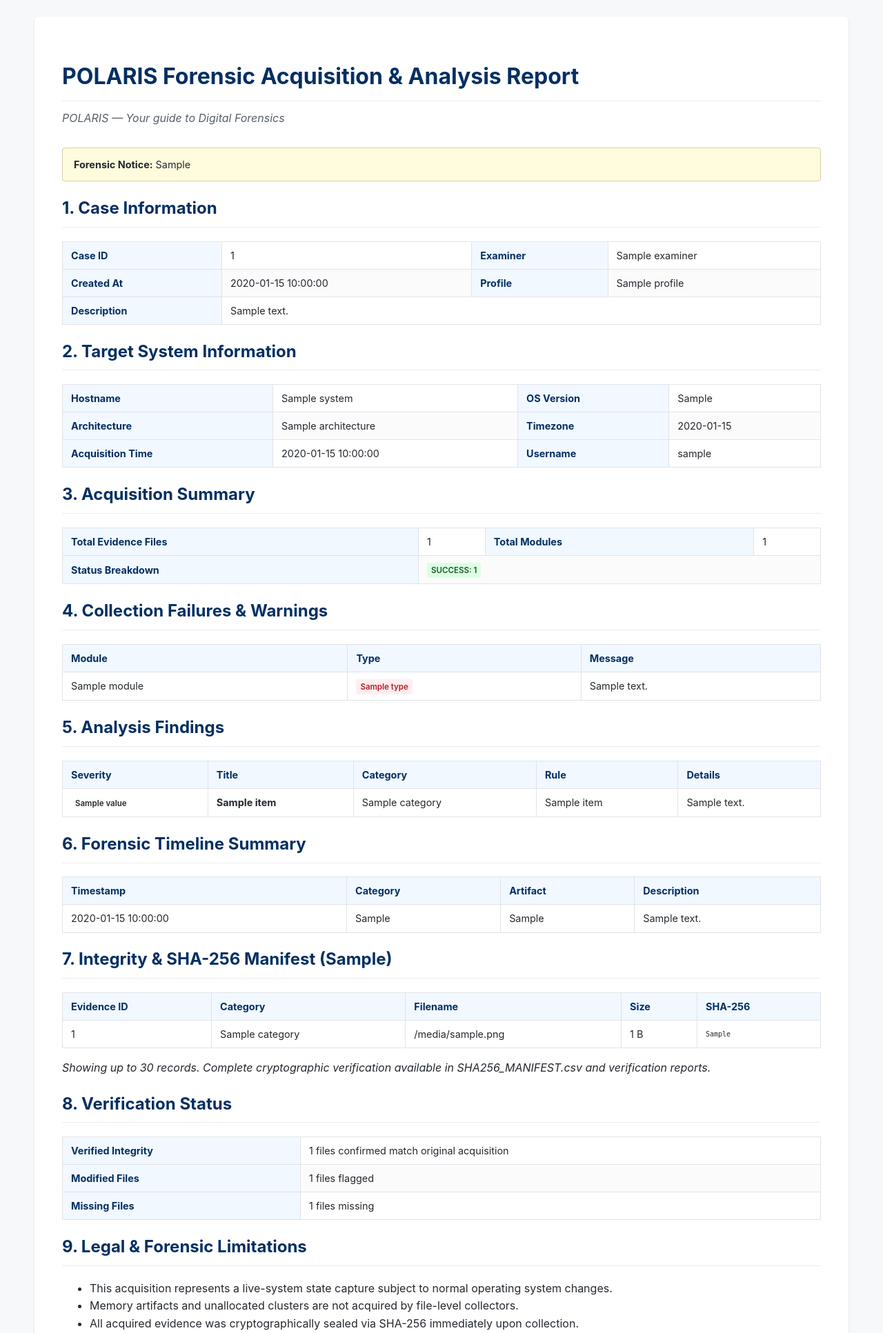
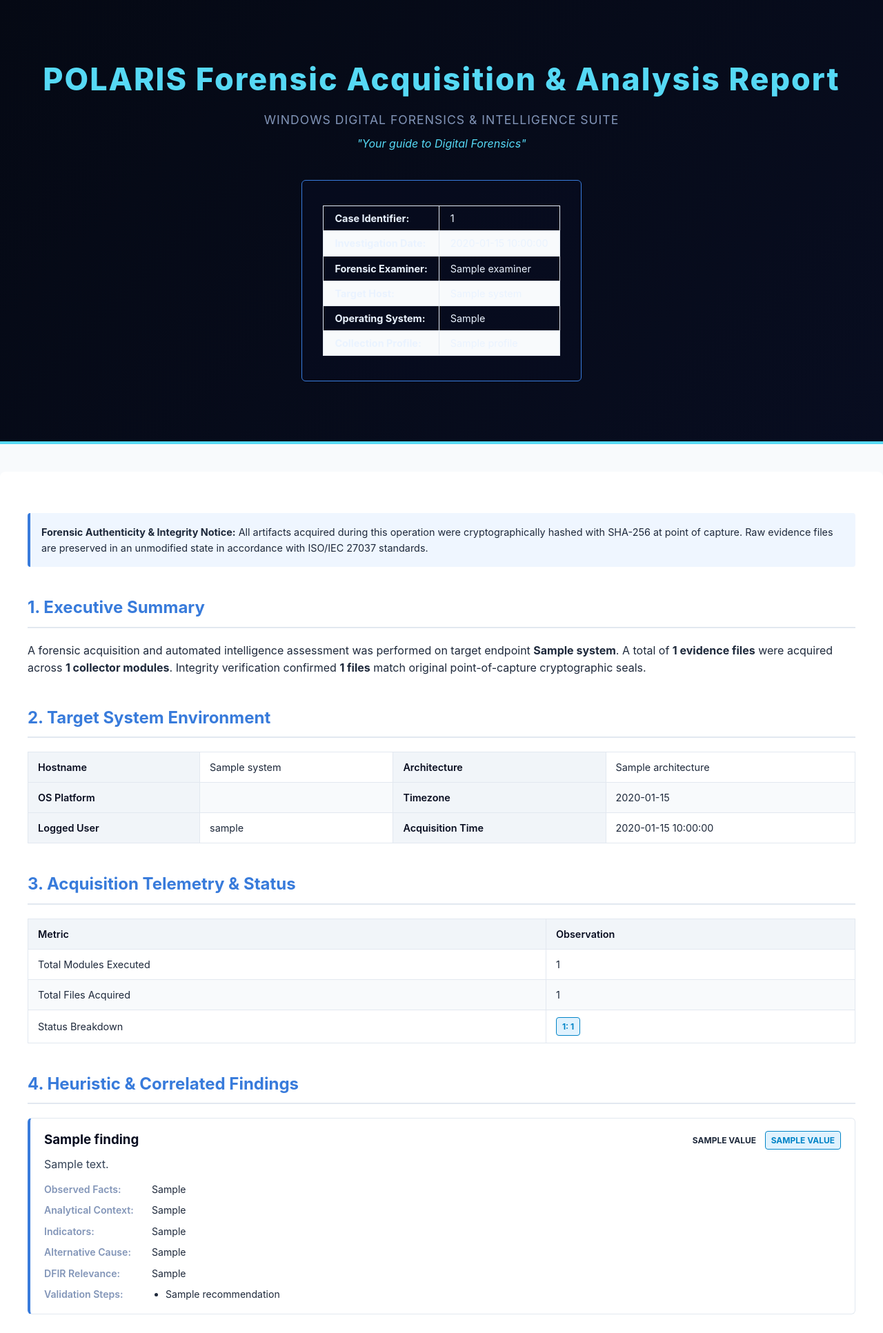
Before and after one commit to cranbru/polaris, a Python web app: template reports/templates/report.html in a window 1280 px wide. Shown: the top 1933 px of the page at 69% size. Run offline with Jinja, Linux system fonts and the light colour scheme; the template is opened without the code that fills it: most values are stand-ins (such as "Sample title", 1, 10 or a date in 2020).

Commit message:
feat(report): upgrade HTML report engine with celestial styling, explainability grid and AI intelligence section

```diff
--- a/reports/templates/report.html
+++ b/reports/templates/report.html
@@ -2,188 +2,330 @@
 <html lang="en">
 <head>
     <meta charset="UTF-8">
-    <title>POLARIS Forensic Report - {{ case.case_id }}</title>
+    <title>POLARIS Forensic Intelligence Report - {{ case.case_id }}</title>
     <style>
+        :root {
+            --midnight-navy: #080D20;
+            --deep-space: #050914;
+            --stellar-blue: #387BDB;
+            --aurora-cyan: #56D9F5;
+            --nebula-violet: #9775E8;
+            --starlight-white: #EAF3FF;
+            --muted-blue: #8295B8;
+            --success-green: #45D6A0;
+            --warning-amber: #FFBF69;
+            --critical-red: #FF5D73;
+            --card-bg: #FFFFFF;
+            --border-color: #E2E8F0;
+        }
+
         body {
             font-family: -apple-system, BlinkMacSystemFont, "Segoe UI", Roboto, Helvetica, Arial, sans-serif;
+            background-color: #F8FAFC;
+            color: #1E293B;
+            margin: 0;
+            padding: 0;
             line-height: 1.6;
-            color: #24292e;
-            background-color: #f6f8fa;
+        }
+
+        .cover-page {
+            background: linear-gradient(135deg, var(--deep-space) 0%, var(--midnight-navy) 100%);
+            color: var(--starlight-white);
+            padding: 80px 40px;
+            text-align: center;
+            border-bottom: 4px solid var(--aurora-cyan);
+        }
+
+        .cover-page h1 {
+            font-size: 2.8rem;
             margin: 0;
-            padding: 24px;
+            letter-spacing: 2px;
+            color: var(--aurora-cyan);
+            font-weight: 800;
         }
+
+        .cover-page .subtitle {
+            font-size: 1.1rem;
+            color: var(--muted-blue);
+            margin-top: 8px;
+            letter-spacing: 1px;
+        }
+
+        .cover-meta {
+            margin-top: 40px;
+            display: inline-block;
+            text-align: left;
+            background: rgba(8, 13, 32, 0.6);
+            border: 1px solid var(--stellar-blue);
+            border-radius: 6px;
+            padding: 20px 30px;
+        }
+
+        .cover-meta table td {
+            padding: 6px 16px;
+            color: var(--starlight-white);
+        }
+
         .container {
-            max-width: 1100px;
-            margin: 0 auto;
-            background: #ffffff;
+            max-width: 1200px;
+            margin: 40px auto;
+            background: var(--card-bg);
             padding: 40px;
-            border-radius: 6px;
-            box-shadow: 0 1px 3px rgba(0,0,0,0.12);
+            border-radius: 8px;
+            box-shadow: 0 4px 6px -1px rgba(0,0,0,0.05);
         }
-        h1, h2, h3 {
-            border-bottom: 1px solid #eaecef;
-            padding-bottom: 0.3em;
-            color: #032f62;
+
+        h2 {
+            color: var(--stellar-blue);
+            border-bottom: 2px solid var(--border-color);
+            padding-bottom: 8px;
+            margin-top: 40px;
+            font-size: 1.5rem;
         }
-        .header {
-            margin-bottom: 30px;
+
+        h3 {
+            color: var(--midnight-navy);
+            margin-top: 24px;
         }
-        .tagline {
-            font-style: italic;
-            color: #586069;
-            margin-top: -10px;
-        }
-        .alert-warning {
-            background-color: #fffbdd;
-            border: 1px solid #d9d0a5;
-            padding: 12px 16px;
-            border-radius: 4px;
-            margin-bottom: 20px;
-            font-size: 0.9em;
-        }
+
         table {
             width: 100%;
             border-collapse: collapse;
             margin: 16px 0;
-            font-size: 0.9em;
+            font-size: 0.9rem;
         }
+
         th, td {
-            border: 1px solid #e1e4e8;
-            padding: 8px 12px;
+            border: 1px solid var(--border-color);
+            padding: 10px 14px;
             text-align: left;
         }
+
         th {
-            background-color: #f1f8ff;
-            color: #032f62;
+            background-color: #F1F5F9;
+            color: var(--midnight-navy);
+            font-weight: 600;
         }
+
         tr:nth-child(even) {
-            background-color: #fbfbfc;
+            background-color: #F8FAFC;
         }
+
         .badge {
             display: inline-block;
-            padding: 2px 6px;
-            border-radius: 3px;
-            font-size: 0.8em;
+            padding: 3px 8px;
+            border-radius: 4px;
+            font-size: 0.75rem;
+            font-weight: 700;
+            text-transform: uppercase;
+        }
+
+        .badge-critical { background-color: #FEE2E2; color: var(--critical-red); border: 1px solid var(--critical-red); }
+        .badge-high { background-color: #FFEDD5; color: #EA580C; border: 1px solid #EA580C; }
+        .badge-medium { background-color: #FEF3C7; color: #D97706; border: 1px solid #D97706; }
+        .badge-low { background-color: #E0E7FF; color: var(--stellar-blue); border: 1px solid var(--stellar-blue); }
+        .badge-info { background-color: #E0F2FE; color: #0284C7; border: 1px solid #0284C7; }
+        .badge-success { background-color: #DCFCE7; color: #166534; border: 1px solid #166534; }
+
+        .hash-code {
+            font-family: ui-monospace, SFMono-Regular, Menlo, Monaco, Consolas, monospace;
+            font-size: 0.8rem;
+            color: #475569;
+            word-break: break-all;
+        }
+
+        .finding-card {
+            border: 1px solid var(--border-color);
+            border-left: 4px solid var(--stellar-blue);
+            border-radius: 6px;
+            padding: 16px 20px;
+            margin-bottom: 20px;
+            background: #FFFFFF;
+        }
+
+        .finding-card.critical { border-left-color: var(--critical-red); }
+        .finding-card.high { border-left-color: #EA580C; }
+        .finding-card.medium { border-left-color: #D97706; }
+
+        .explainable-grid {
+            display: grid;
+            grid-template-columns: 140px 1fr;
+            gap: 8px 16px;
+            font-size: 0.88rem;
+            margin-top: 12px;
+        }
+
+        .explainable-grid .label {
             font-weight: 600;
+            color: var(--muted-blue);
         }
-        .badge-success { background: #dcffe4; color: #165c26; }
-        .badge-failed { background: #ffeef0; color: #b31d28; }
-        .badge-skipped { background: #f1f8ff; color: #0366d6; }
-        .badge-critical { background: #b31d28; color: #fff; }
-        .badge-high { background: #d73a49; color: #fff; }
-        .badge-medium { background: #f66a0a; color: #fff; }
-        .badge-low { background: #ffd33d; color: #24292e; }
-        .badge-info { background: #0366d6; color: #fff; }
-        .hash-code {
-            font-family: monospace;
-            font-size: 0.85em;
-            word-break: break-all;
+
+        .notice-banner {
+            background-color: #EFF6FF;
+            border-left: 4px solid var(--stellar-blue);
+            padding: 16px;
+            margin: 20px 0;
+            border-radius: 4px;
+            font-size: 0.9rem;
+        }
+
+        .footer {
+            text-align: center;
+            margin-top: 60px;
+            padding-top: 20px;
+            border-top: 1px solid var(--border-color);
+            color: var(--muted-blue);
+            font-size: 0.85rem;
         }
     </style>
 </head>
 <body>
+
+<div class="cover-page">
+    <h1>POLARIS Forensic Acquisition & Analysis Report</h1>
+    <div class="subtitle">WINDOWS DIGITAL FORENSICS &amp; INTELLIGENCE SUITE</div>
+    <div style="margin-top: 8px; font-style: italic; color: var(--aurora-cyan);">"Your guide to Digital Forensics"</div>
+
+    <div class="cover-meta">
+        <table>
+            <tr><td><strong>Case Identifier:</strong></td><td>{{ case.case_id }}</td></tr>
+            <tr><td><strong>Investigation Date:</strong></td><td>{{ case.created_at }}</td></tr>
+            <tr><td><strong>Forensic Examiner:</strong></td><td>{{ case.examiner or 'Unassigned' }}</td></tr>
+            <tr><td><strong>Target Host:</strong></td><td>{{ system.hostname or 'Unknown' }}</td></tr>
+            <tr><td><strong>Operating System:</strong></td><td>{{ system.os_version or system.platform or 'Windows' }}</td></tr>
+            <tr><td><strong>Collection Profile:</strong></td><td>{{ case.profile or 'Full' }}</td></tr>
+        </table>
+    </div>
+</div>
+
 <div class="container">
-    <div class="header">
-        <h1>POLARIS Forensic Acquisition & Analysis Report</h1>
-        <div class="tagline">POLARIS — Your guide to Digital Forensics</div>
+
+    <div class="notice-banner">
+        <strong>Forensic Authenticity &amp; Integrity Notice:</strong> All artifacts acquired during this operation were cryptographically hashed with SHA-256 at point of capture. Raw evidence files are preserved in an unmodified state in accordance with ISO/IEC 27037 standards.
     </div>
 
-    <div class="alert-warning">
-        <strong>Forensic Notice:</strong> {{ live_warning }}
-    </div>
+    <h2>1. Executive Summary</h2>
+    <p>
+        A forensic acquisition and automated intelligence assessment was performed on target endpoint <strong>{{ system.hostname }}</strong>.
+        A total of <strong>{{ evidence_summary.total_files }} evidence files</strong> were acquired across <strong>{{ evidence_summary.total_modules }} collector modules</strong>.
+        Integrity verification confirmed <strong>{{ verification.verified|length }} files</strong> match original point-of-capture cryptographic seals.
+    </p>
 
-    <h2>1. Case Information</h2>
+    <h2>2. Target System Environment</h2>
     <table>
-        <tr><th>Case ID</th><td>{{ case.case_id }}</td><th>Examiner</th><td>{{ case.examiner or 'N/A' }}</td></tr>
-        <tr><th>Created At</th><td>{{ case.created_at }}</td><th>Profile</th><td>{{ case.profile or 'Standard' }}</td></tr>
-        <tr><th>Description</th><td colspan="3">{{ case.description or 'None provided' }}</td></tr>
+        <tr><th>Hostname</th><td>{{ system.hostname }}</td><th>Architecture</th><td>{{ system.architecture }}</td></tr>
+        <tr><th>OS Platform</th><td>{{ system.platform }}</td><th>Timezone</th><td>{{ system.timezone or 'UTC' }}</td></tr>
+        <tr><th>Logged User</th><td>{{ system.username }}</td><th>Acquisition Time</th><td>{{ system.collection_timestamp }}</td></tr>
     </table>
 
-    <h2>2. Target System Information</h2>
+    <h2>3. Acquisition Telemetry &amp; Status</h2>
     <table>
-        <tr><th>Hostname</th><td>{{ system.hostname }}</td><th>OS Version</th><td>{{ system.os_version or system.platform }}</td></tr>
-        <tr><th>Architecture</th><td>{{ system.architecture }}</td><th>Timezone</th><td>{{ system.timezone or 'UTC' }}</td></tr>
-        <tr><th>Acquisition Time</th><td>{{ system.collection_timestamp }}</td><th>Username</th><td>{{ system.username }}</td></tr>
+        <thead>
+            <tr><th>Metric</th><th>Observation</th></tr>
+        </thead>
+        <tbody>
+            <tr><td>Total Modules Executed</td><td>{{ evidence_summary.total_modules }}</td></tr>
+            <tr><td>Total Files Acquired</td><td>{{ evidence_summary.total_files }}</td></tr>
+            <tr>
+                <td>Status Breakdown</td>
+                <td>
+                    {% for st, count in evidence_summary.status_counts.items() %}
+                        <span class="badge badge-info">{{ st }}: {{ count }}</span>
+                    {% endfor %}
+                </td>
+            </tr>
+        </tbody>
     </table>
 
-    <h2>3. Acquisition Summary</h2>
-    <table>
-        <tr><th>Total Evidence Files</th><td>{{ evidence_summary.total_files }}</td><th>Total Modules</th><td>{{ evidence_summary.total_modules }}</td></tr>
-        <tr>
-            <th>Status Breakdown</th>
-            <td colspan="3">
-                {% for status, count in evidence_summary.status_counts.items() %}
-                    <span class="badge badge-{{ status.lower() }}">{{ status }}: {{ count }}</span>
-                {% endfor %}
-            </td>
-        </tr>
-    </table>
+    <h2>4. Heuristic &amp; Correlated Findings</h2>
+    {% if findings %}
+        {% for f in findings %}
+        <div class="finding-card {{ f.severity.value if f.severity.value is defined else f.severity }}">
+            <div style="display: flex; justify-content: space-between; align-items: center;">
+                <h3 style="margin: 0; color: var(--midnight-navy);">{{ f.title }}</h3>
+                <div>
+                    <span class="badge badge-{{ f.severity.value if f.severity.value is defined else f.severity }}">{{ f.severity.value if f.severity.value is defined else f.severity }}</span>
+                    <span class="badge badge-info">{{ f.grounding.value if f.grounding.value is defined else f.grounding }}</span>
+                </div>
+            </div>
+            <p style="margin: 8px 0 12px 0; color: #334155;">{{ f.description }}</p>
 
-    {% if collection_failures %}
-    <h2>4. Collection Failures & Warnings</h2>
+            <div class="explainable-grid">
+                <div class="label">Observed Facts:</div>
+                <div>{{ f.observed_facts or 'Identified through automated artifact parsing.' }}</div>
+
+                <div class="label">Analytical Context:</div>
+                <div>{{ f.analytical_interpretation or 'Behavior matches defined forensic heuristic rule.' }}</div>
+
+                {% if f.supporting_indicators %}
+                <div class="label">Indicators:</div>
+                <div>{{ f.supporting_indicators|join(' | ') }}</div>
+                {% endif %}
+
+                {% if f.alternative_explanations %}
+                <div class="label">Alternative Cause:</div>
+                <div>{{ f.alternative_explanations|join(' | ') }}</div>
+                {% endif %}
+
+                {% if f.why_it_matters %}
+                <div class="label">DFIR Relevance:</div>
+                <div>{{ f.why_it_matters }}</div>
+                {% endif %}
+
+                {% if f.recommendations %}
+                <div class="label">Validation Steps:</div>
+                <div>
+                    <ul style="margin: 0; padding-left: 20px;">
+                        {% for r in f.recommendations %}
+                        <li>{{ r }}</li>
+                        {% endfor %}
+                    </ul>
+                </div>
+                {% endif %}
+            </div>
+        </div>
+        {% endfor %}
+    {% else %}
+        <p>No anomalous or suspicious indicators identified by automated rule checks.</p>
+    {% endif %}
+
+    {% if ai_analysis and ai_analysis.content %}
+    <h2>5. Stellar Intelligence (AI Analysis Synthesis)</h2>
+    <div style="background-color: #F8FAFC; border: 1px solid var(--stellar-blue); border-radius: 6px; padding: 24px; margin-top: 16px;">
+        <div style="font-size: 0.85rem; color: var(--muted-blue); margin-bottom: 16px;">
+            <strong>Provider:</strong> {{ ai_analysis.provider|upper }} ({{ ai_analysis.model }}) |
+            <strong>Timestamp:</strong> {{ ai_analysis.analysis_timestamp }} |
+            <strong>Evidence References:</strong> {{ ai_analysis.evidence_reference_count }} items evaluated
+        </div>
+        <div style="white-space: pre-wrap; font-family: inherit;">{{ ai_analysis.content }}</div>
+    </div>
+    {% endif %}
+
+    <h2>6. Forensic Chronological Timeline (Sample)</h2>
+    {% if timeline_events %}
     <table>
         <thead>
-            <tr><th>Module</th><th>Type</th><th>Message</th></tr>
+            <tr><th>Timestamp</th><th>Category</th><th>Source Artifact</th><th>Description</th></tr>
         </thead>
         <tbody>
-            {% for f in collection_failures %}
+            {% for ev in timeline_events[:40] %}
             <tr>
-                <td>{{ f.module }}</td>
-                <td><span class="badge badge-failed">{{ f.type }}</span></td>
-                <td>{{ f.message }}</td>
-            </tr>
-            {% endfor %}
-        </tbody>
-    </table>
-    {% endif %}
-
-    <h2>5. Analysis Findings</h2>
-    {% if findings %}
-    <table>
-        <thead>
-            <tr><th>Severity</th><th>Title</th><th>Category</th><th>Rule</th><th>Details</th></tr>
-        </thead>
-        <tbody>
-            {% for item in findings %}
-            <tr>
-                <td><span class="badge badge-{{ item.severity.value if item.severity.value is defined else item.severity }}">{{ item.severity.value if item.severity.value is defined else item.severity }}</span></td>
-                <td><strong>{{ item.title }}</strong></td>
-                <td>{{ item.category }}</td>
-                <td>{{ item.rule_name }}</td>
-                <td>{{ item.description }}</td>
+                <td style="white-space: nowrap;">{{ ev.timestamp }}</td>
+                <td><span class="badge badge-info">{{ ev.event_category }}</span></td>
+                <td>{{ ev.source_artifact }}</td>
+                <td>{{ ev.event_description }}</td>
             </tr>
             {% endfor %}
         </tbody>
     </table>
     {% else %}
-    <p>No suspicious indicators identified by automated rule checks.</p>
+    <p>No timeline records available for display.</p>
     {% endif %}
 
-    <h2>6. Forensic Timeline Summary</h2>
-    {% if timeline_events %}
+    <h2>7. Evidence Vault &amp; Cryptographic Manifest (Sample)</h2>
     <table>
         <thead>
-            <tr><th>Timestamp</th><th>Category</th><th>Artifact</th><th>Description</th></tr>
-        </thead>
-        <tbody>
-            {% for event in timeline_events[:50] %}
-            <tr>
-                <td>{{ event.timestamp }}</td>
-                <td>{{ event.event_category }}</td>
-                <td>{{ event.source_artifact }}</td>
-                <td>{{ event.event_description }}</td>
-            </tr>
-            {% endfor %}
-        </tbody>
-    </table>
-    {% else %}
-    <p>No timeline events recorded.</p>
-    {% endif %}
-
-    <h2>7. Integrity & SHA-256 Manifest (Sample)</h2>
-    <table>
-        <thead>
-            <tr><th>Evidence ID</th><th>Category</th><th>Filename</th><th>Size</th><th>SHA-256</th></tr>
+            <tr><th>Evidence ID</th><th>Category</th><th>Filename</th><th>Size</th><th>SHA-256 Checksum</th></tr>
         </thead>
         <tbody>
             {% for entry in manifest_entries[:30] %}
@@ -197,21 +339,19 @@
             {% endfor %}
         </tbody>
     </table>
-    <p><em>Showing up to 30 records. Complete cryptographic verification available in SHA256_MANIFEST.csv and verification reports.</em></p>
 
-    <h2>8. Verification Status</h2>
+    <h2>8. Cryptographic Verification Status</h2>
     <table>
-        <tr><th>Verified Integrity</th><td>{{ verification.verified|length }} files confirmed match original acquisition</td></tr>
-        <tr><th>Modified Files</th><td>{{ verification.modified|length }} files flagged</td></tr>
-        <tr><th>Missing Files</th><td>{{ verification.missing|length }} files missing</td></tr>
+        <tr><th>Confirmed Unmodified</th><td style="color: var(--success-green); font-weight: bold;">{{ verification.verified|length }} files verified</td></tr>
+        <tr><th>Discrepancies / Modified</th><td style="color: var(--critical-red); font-weight: bold;">{{ verification.modified|length }} files flagged</td></tr>
+        <tr><th>Missing Files</th><td style="color: var(--warning-amber); font-weight: bold;">{{ verification.missing|length }} files missing</td></tr>
     </table>
 
-    <h2>9. Legal & Forensic Limitations</h2>
-    <ul>
-        <li>This acquisition represents a live-system state capture subject to normal operating system changes.</li>
-        <li>Memory artifacts and unallocated clusters are not acquired by file-level collectors.</li>
-        <li>All acquired evidence was cryptographically sealed via SHA-256 immediately upon collection.</li>
-    </ul>
+    <div class="footer">
+        POLARIS v2.0.0 &mdash; Official Forensic Investigation Documentation &mdash; Generated {{ system.collection_timestamp }}
+    </div>
+
 </div>
+
 </body>
 </html>
```
Also changed, not shown: reports/html_report.py (+13 -2 lines).
